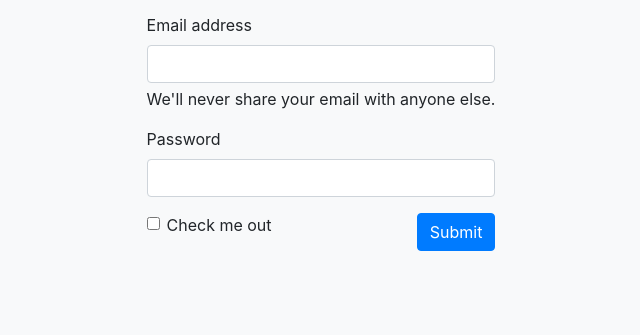
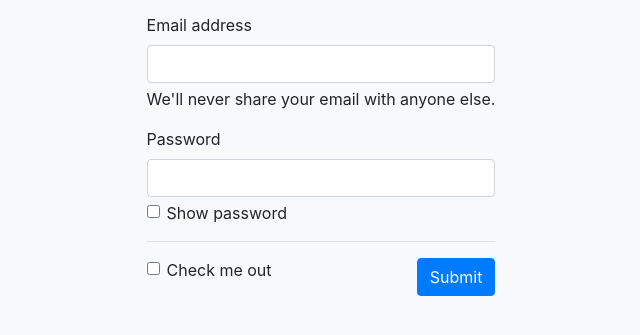
Before and after one commit to pavlenkodim/login, a plain HTML site: page login.html in a window 1280 px wide. Shown: the part 193-528 px from the top of the page, without its empty margins (319-959 px from the left). Drawn offline with nearby package versions, Linux system fonts and the light colour scheme.

Commit message:
Add function showPassword

```diff
--- a/login.html
+++ b/login.html
@@ -23,9 +23,16 @@
                         <div id="emailHelp" class="form-text">We'll never share your email with anyone else.</div>
                     </div>
                     <div class="mb-3">
-                        <label for="password" class="form-label">Password</label>
-                        <input type="password" class="form-control" name="password">
+                        <div class="mb-1">
+                            <label for="password" class="form-label">Password</label>
+                            <input type="password" class="form-control" id="password">
+                        </div>
+                        <div class="form-check">
+                            <input type="checkbox" class="form-check-input" id="showpass" onchange="showPassword()">
+                            <label class="form-check-label" for="showpass">Show password</label>
+                        </div>
                     </div>
+                    <hr>
                     <div class="mb-3 form-bottom">
                         <div class="form-check">
                             <input type="checkbox" class="form-check-input" name="saveme">
--- a/script.js
+++ b/script.js
@@ -1 +1,13 @@
-console.log('hi');
+// Main functions
+
+function showPassword () {
+
+    const input = document.querySelector('#password');
+    const checkbox = document.querySelector('#showpass');
+
+    if (checkbox.checked) {
+        input.type = 'text';
+    } else {
+        input.type = 'password';
+    }
+}
```
